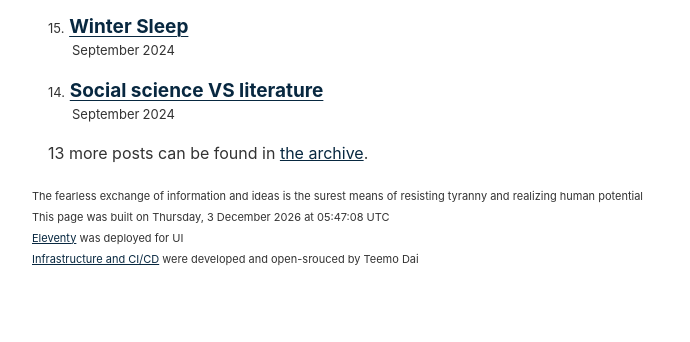
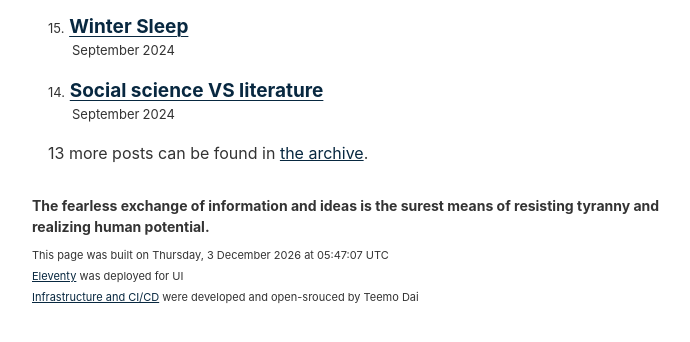
Before and after one commit to daiyyr/the-alchemist, an Eleventy site: page eleventy/content/index.njk in a window 1280 px wide. Shown: the part 206-548 px from the top of the page, without its empty margins (288-978 px from the left). Built offline with nearby package versions, Linux system fonts and the light colour scheme; Eleventy itself is replaced by a stand-in of ours; files that its build step writes are made by us from their sources.

Commit message:
foot font

```diff
--- a/eleventy/_includes/layouts/base.njk
+++ b/eleventy/_includes/layouts/base.njk
@@ -55,7 +55,7 @@
 		</main>
 
 		<footer style="bottom: 50px; font-size: 11px;">
-			<p style="line-height: 0.9;">The fearless exchange of information and ideas is the surest means of resisting tyranny and realizing human potential</p>
+			<p style="line-height: 1.5; font-weight: bold; font-size: 14px">The fearless exchange of information and ideas is the surest means of resisting tyranny and realizing human potential.</p>
 			<p style="line-height: 0.9;">This page was built on {% currentBuildDate %}</p>
 			<p style="line-height: 0.9;">
 				<a href="https://github.com/11ty/eleventy">Eleventy</a> was deployed for UI
```
